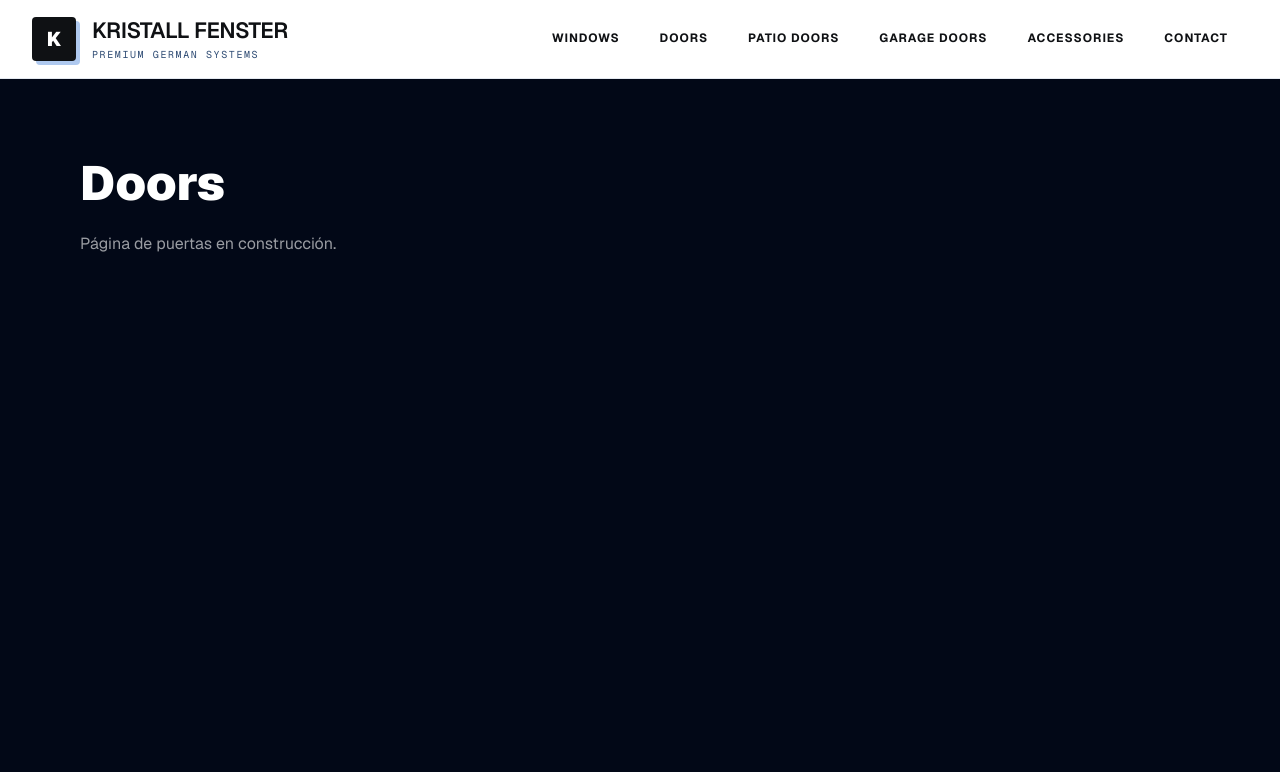
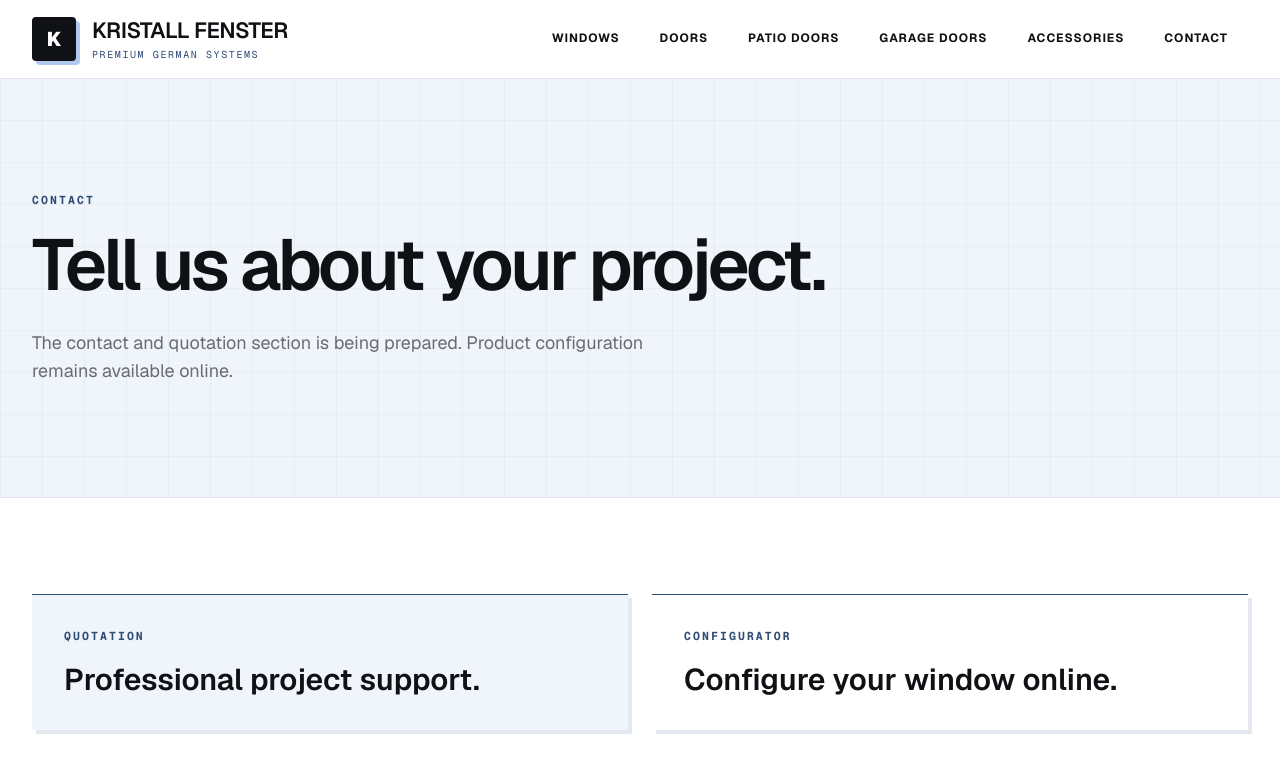
Before and after one commit to vva45/kristall-fenster, a Next.js app: page /contact in a window 1280 px wide. Shown: the top 772 px of the page. Built offline with nearby package versions, Linux system fonts and the light colour scheme.

Commit message:
Restyle contact page to Kamika visual system

```diff
--- a/src/app/contact/page.tsx
+++ b/src/app/contact/page.tsx
@@ -1,10 +1,19 @@
-export default function DoorsPage() {
+export default function ContactPage() {
   return (
-    <main className="min-h-screen bg-[#020817] text-white p-20">
-      <h1 className="text-5xl font-black">Doors</h1>
-      <p className="mt-6 text-white/60">
-        Página de puertas en construcción.
-      </p>
+    <main className="min-h-screen bg-white text-[#0f1114]">
+      <section className="kamika-grid-bg border-b border-[#e4e9f0]">
+        <div className="mx-auto max-w-[1440px] px-5 py-20 md:px-8 md:py-28">
+          <p className="kamika-eyebrow">Contact</p>
+          <h1 className="mt-5 text-5xl font-semibold tracking-[-0.05em] md:text-7xl">Tell us about your project.</h1>
+          <p className="mt-7 max-w-2xl text-lg text-[#0f1114]/60">The contact and quotation section is being prepared. Product configuration remains available online.</p>
+        </div>
+      </section>
+      <section className="mx-auto max-w-[1440px] px-5 py-16 md:px-8 md:py-24">
+        <div className="grid gap-6 md:grid-cols-2">
+          <div className="border-t border-[#2f4c74] bg-[#f0f5fc] p-8 shadow-[4px_4px_0_#e4e9f0]"><p className="kamika-eyebrow">Quotation</p><h2 className="mt-4 text-3xl font-semibold">Professional project support.</h2></div>
+          <div className="border-t border-[#2f4c74] bg-white p-8 shadow-[4px_4px_0_#e4e9f0]"><p className="kamika-eyebrow">Configurator</p><h2 className="mt-4 text-3xl font-semibold">Configure your window online.</h2></div>
+        </div>
+      </section>
     </main>
-  );
+  )
 }
```
